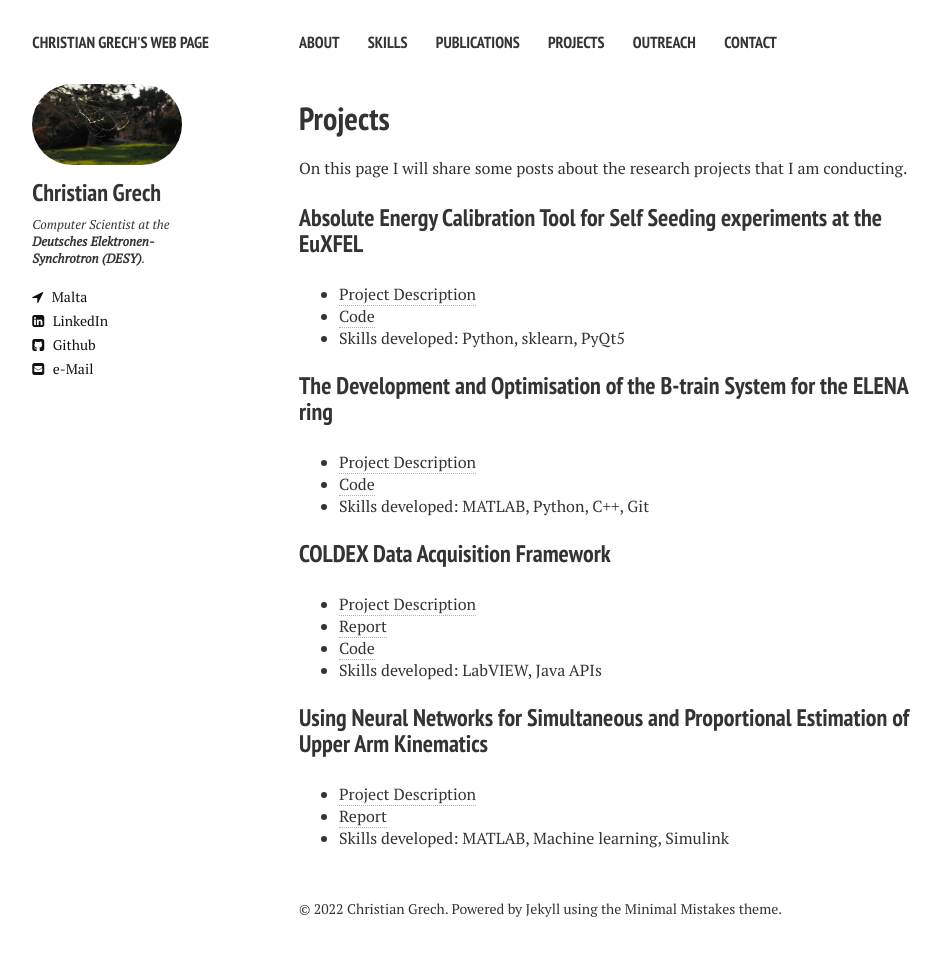
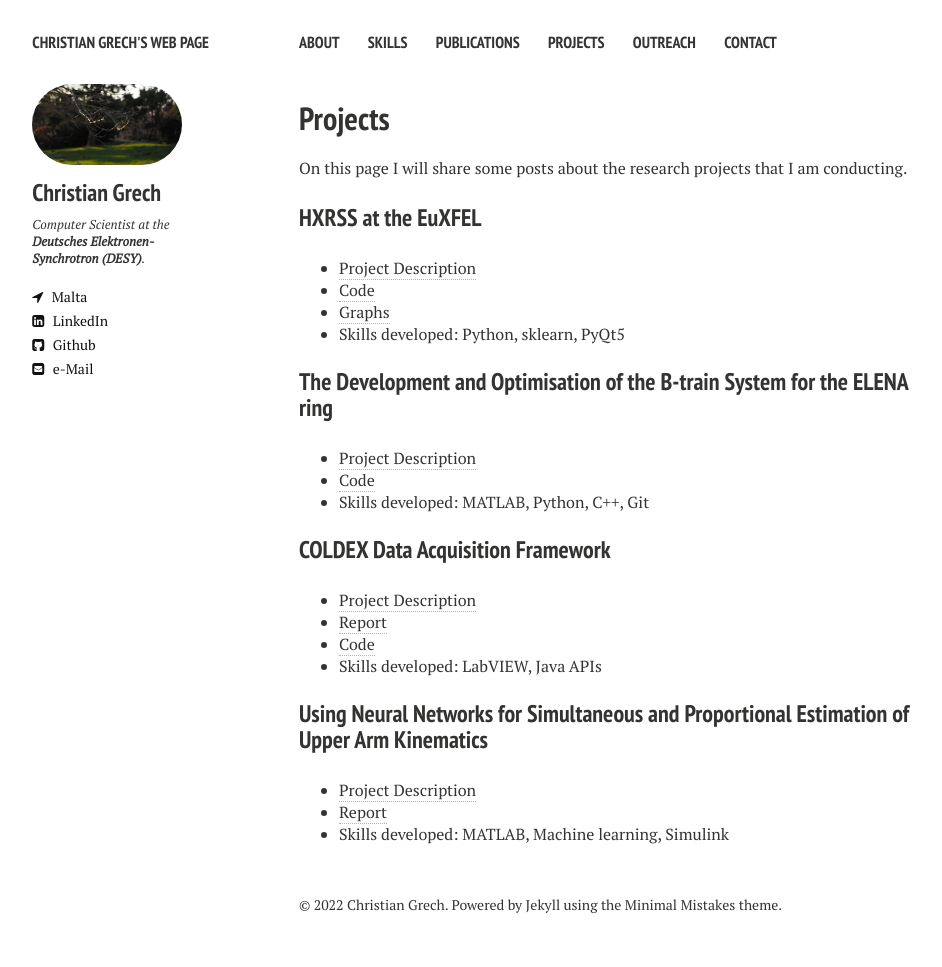
Before and after one commit to cgre23/cgre23.github.io, a Jekyll site: the page built from tools.md, in a window 1280 px wide. Shown: the whole page, without its empty margins (21-963 px from the left). Built offline with Jekyll 4.4.1, drawn with Linux system fonts in a browser that asks for light colours; nearby versions of some CDN libraries.

Commit message:
new graphs page

```diff
--- a/tools.md
+++ b/tools.md
@@ -9,9 +9,10 @@ comments: false
 
 On this page I will share some posts about the research projects that I am conducting.
 
-### Absolute Energy Calibration Tool for Self Seeding experiments at the EuXFEL
+### HXRSS at the EuXFEL
 * [Project Description](euxfel.md)
 * [Code](https://github.com/cgre23/pyhirex)
+* [Graphs](graphs.md)
 * Skills developed: Python, sklearn, PyQt5
 
 ### The Development and Optimisation of the B-train System for the ELENA ring
```
Also changed, not shown: graphs.md (added, +1 -0 lines).
